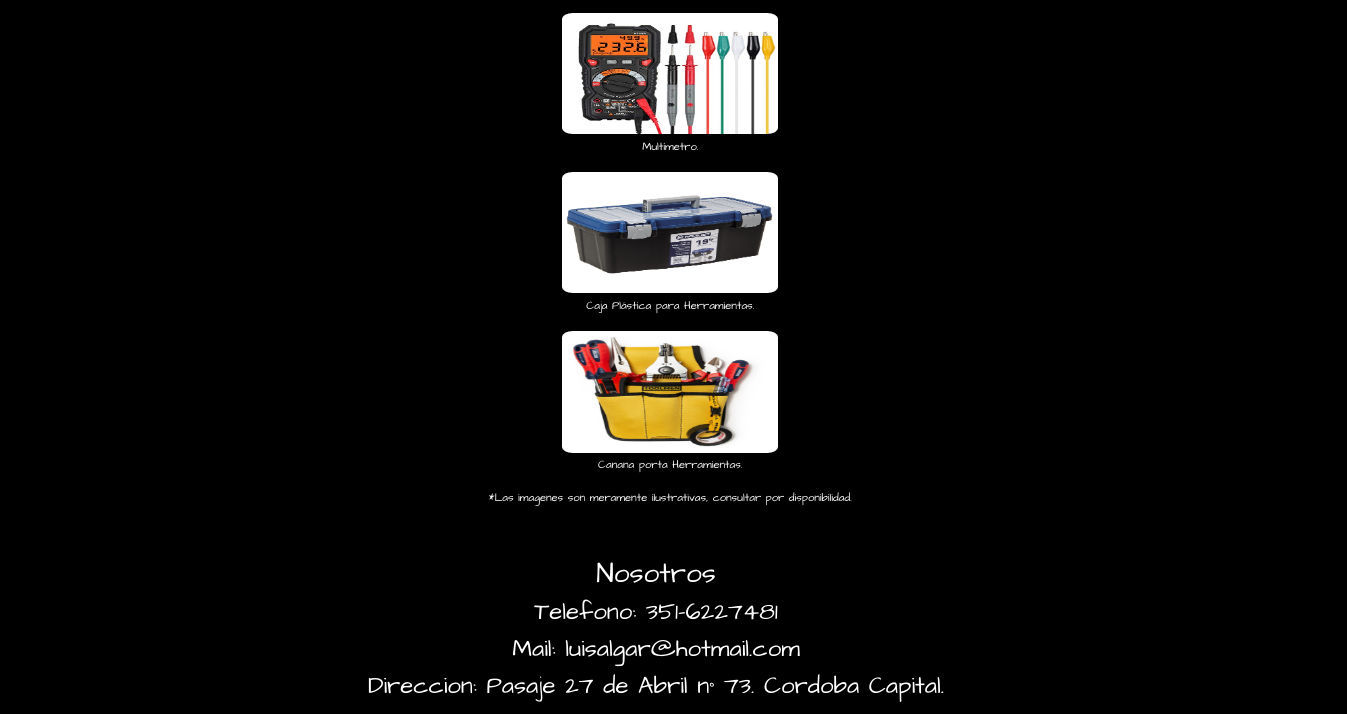
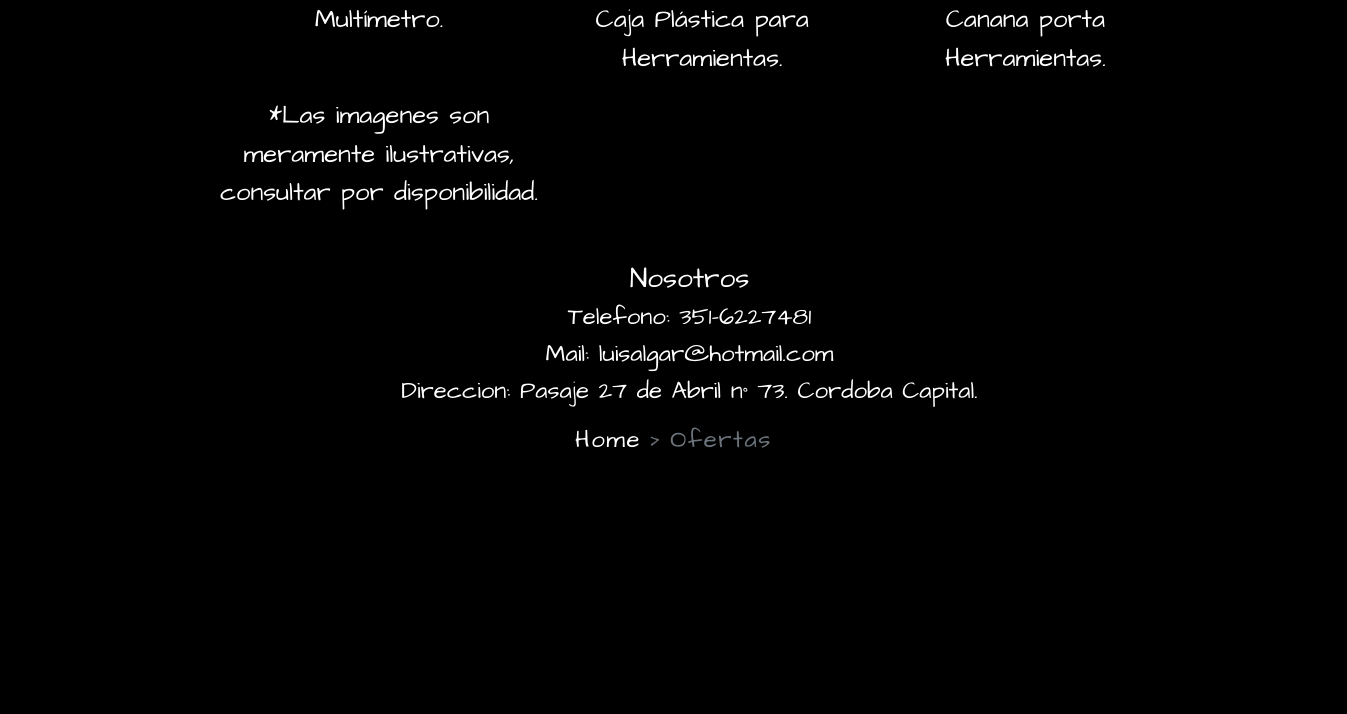
Before and after one commit to LuisAlbertoGarciaAlonso/clase18, a plain HTML site: page ofertas.html in a window 1280 px wide. Shown: the part 731-1445 px from the top of the page, 1347 px wide, since content can reach past the window. After the commit the page ends 1205 px from the top, so only its background shows below. Drawn offline with nearby package versions, Linux system fonts and the light colour scheme.

Commit message:
modificacionesVarias

```diff
--- a/scss/@queries.scss
+++ b/scss/@queries.scss
@@ -235,14 +235,18 @@ nav{
     }
 }
 .mainGrids{
-    display: block;
+    display: grid;
+    grid-template-rows: auto;
     div{
         text-align: center;
         width: auto;
     }
     img{
-        width: 13.5rem;
+        width: 15rem;
         margin-bottom: 0.3rem;
+    }
+    p{
+        font-size: 1rem;
     }
 }
 .table {
@@ -285,6 +289,16 @@ nav{
             margin-left: 0rem;
         }
     }
+    .mainGrids{
+        display: grid;
+        grid-template-rows: auto;
+        img{
+            width: 15rem;
+        }
+        p{
+            font-size: 1.2rem;
+        }
+    }
 }
 @media only screen and (min-width: 1280px) {
     .marcas{
@@ -318,4 +332,19 @@ nav{
     nav{
         justify-content: start;
     }
+    .mainGrids{
+        display: grid;
+        grid-template-rows: auto;
+        img{
+            width: 20rem;
+        }
+        p{
+            font-size: 1.6rem;
+        }
+    }
+    .flex{
+        .equipo{
+            width: 14rem;
+        }
+    }
 }
```
Also changed, not shown: css/Clase17.css.
